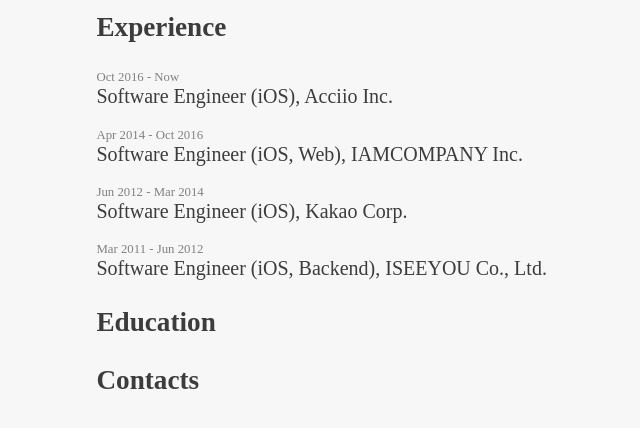
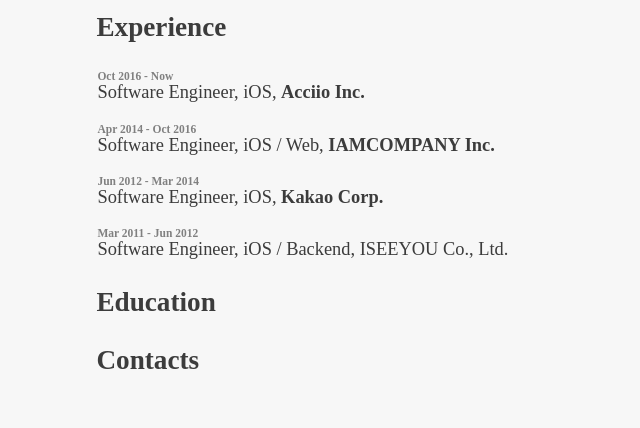
Before and after one commit to cerochoe/cerochoe.github.io, a Gatsby site: page / in a window 1280 px wide. Shown: the part 144-572 px from the top of the page, without its empty margins (38-678 px from the left). Built offline with nearby package versions, Linux system fonts and the light colour scheme; Gatsby itself is replaced by a stand-in of ours.

Commit message:
Add links to companies

```diff
--- a/src/components/experience.js
+++ b/src/components/experience.js
@@ -4,6 +4,12 @@
 export default props => (
   <div className={styles.experience}>
     <div className={styles.period}>{props.from} - {props.to}</div>
-    <div className={styles.title}>{props.position}, {props.at}</div>
+    <div>
+      <span className={styles.title}>{props.title}, </span>
+      <span className={styles.position}>{props.position}</span>
+      <span className={styles.at}>
+        , {props.url ? <a href={props.url} target="_blank">{props.at}</a> : <span>{props.at}</span>}
+      </span>
+    </div>
   </div>
 )
--- a/src/components/experience.module.scss
+++ b/src/components/experience.module.scss
@@ -1,14 +1,35 @@
 @import '../styles/global.scss';
 
 .experience {
-  margin: 0.4rem 0 1.2rem 0;
+  margin: 0.4rem 0 1.2rem 1px;
 }
 
 .period {
-  font-size: 0.8rem;
+  font-size: 0.72rem;
+  font-weight: 550;
   color: $lightText;
 }
 
 .title {
-  font-size: 1.25rem;
+  font-size: 1.15rem;
 }
+
+.position {
+  font-size: 1.15rem;
+}
+
+.at {
+  font-size: 1.15rem;
+}
+
+a:link, a:visited, a:hover {
+  font-weight: 550;
+  color: $darkText;
+  text-decoration: none;
+}
+
+a:active {
+  font-weight: 550;
+  color: $black;
+  text-decoration: none;
+}
--- a/src/pages/index.js
+++ b/src/pages/index.js
@@ -6,10 +6,33 @@
 
 const experiences = () => (
   <div>
-    <Experience from="Oct 2016" to="Now" position="Software Engineer (iOS)" at="Acciio Inc." />
-    <Experience from="Apr 2014" to="Oct 2016" position="Software Engineer (iOS, Web)" at="IAMCOMPANY Inc." />
-    <Experience from="Jun 2012" to="Mar 2014" position="Software Engineer (iOS)" at="Kakao Corp." />
-    <Experience from="Mar 2011" to="Jun 2012" position="Software Engineer (iOS, Backend)" at="ISEEYOU Co., Ltd." />
+    <Experience
+     from="Oct 2016"
+     to="Now"
+     title="Software Engineer"
+     position="iOS"
+     at="Acciio Inc."
+     url="https://acciio.com" />
+    <Experience
+     from="Apr 2014"
+     to="Oct 2016"
+     title="Software Engineer"
+     position="iOS / Web"
+     at="IAMCOMPANY Inc."
+     url="http://www.nhnedu.com" />
+    <Experience
+     from="Jun 2012"
+     to="Mar 2014"
+     title="Software Engineer"
+     position="iOS"
+     at="Kakao Corp."
+     url="https://kakaocorp.com" />
+    <Experience
+     from="Mar 2011"
+     to="Jun 2012"
+     title="Software Engineer"
+     position="iOS / Backend"
+     at="ISEEYOU Co., Ltd." />
   </div>
 )
 
--- a/src/styles/global.scss
+++ b/src/styles/global.scss
@@ -6,4 +6,5 @@
 
 html {
   background-color: $background;
+  color: $darkText;
 }
```
